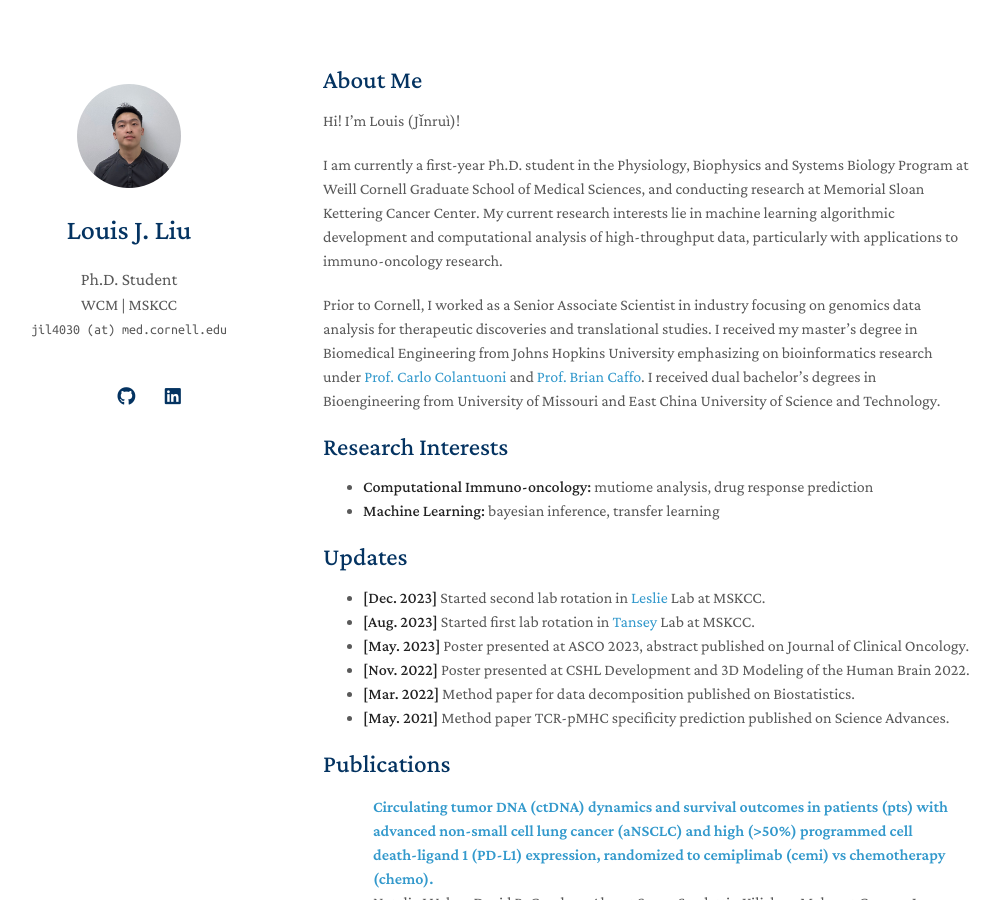
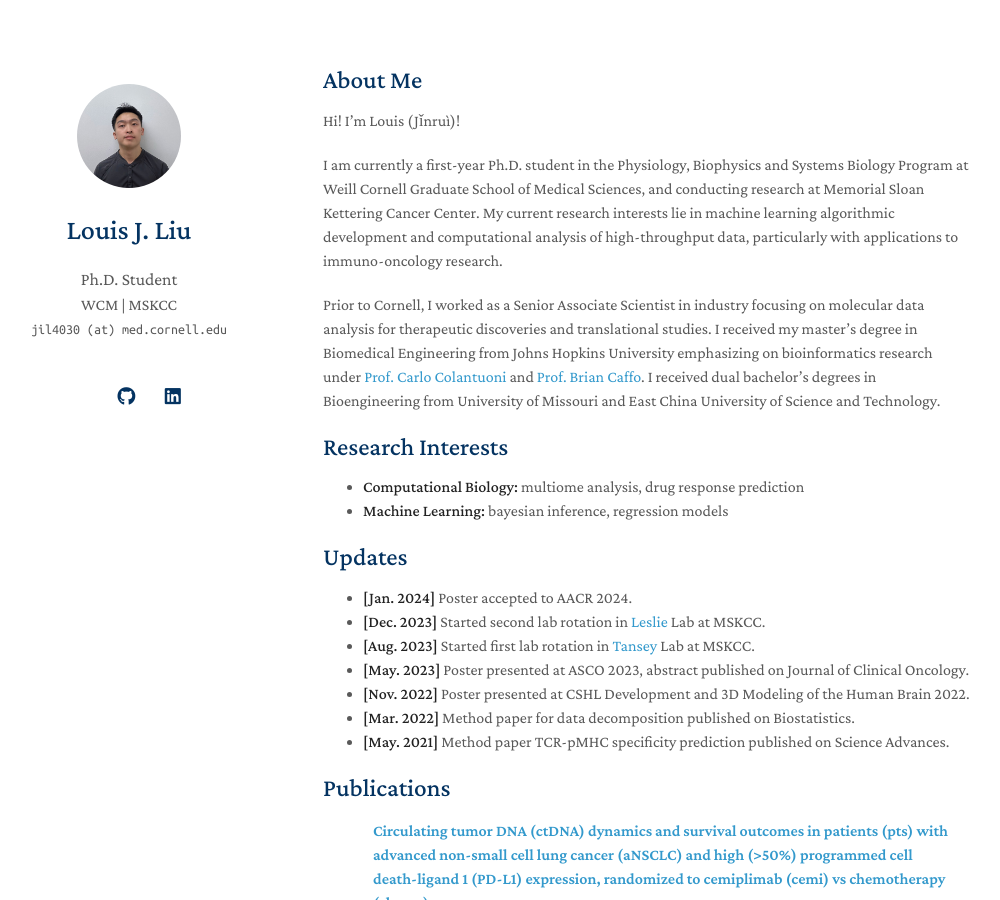
Before and after one commit to louis-jliu/louis-jliu.github.io, a Jekyll site: the page built from index.md, in a window 1280 px wide and 900 px high. Shown: the whole window, without its empty margins (147-1147 px from the left). Built offline with Jekyll 4.4.1, drawn with Linux system fonts in a browser that asks for light colours; nearby versions of some CDN libraries; a style sheet for code colours, icons or effects is not loaded; our own code applies the rules of GitHub Pages for plain Markdown files.

Commit message:
fix typo

```diff
--- a/index.md
+++ b/index.md
@@ -8,15 +8,16 @@ Hi! I'm Louis (Jǐnruì)!
 
 I am currently a first-year Ph.D. student in the Physiology, Biophysics and Systems Biology Program at Weill Cornell Graduate School of Medical Sciences, and conducting research at Memorial Sloan Kettering Cancer Center. My current research interests lie in machine learning algorithmic development and computational analysis of high-throughput data, particularly with applications to immuno-oncology research.
 
-Prior to Cornell, I worked as a Senior Associate Scientist in industry focusing on genomics data analysis for therapeutic discoveries and translational studies. I received my master's degree in Biomedical Engineering from Johns Hopkins University emphasizing on bioinformatics research under [Prof. Carlo Colantuoni](https://www.hopkinsmedicine.org/profiles/details/carlo-colantuoni) and [Prof. Brian Caffo](https://sites.google.com/view/bcaffo/home). I received dual bachelor's degrees in Bioengineering from University of Missouri and East China University of Science and Technology.
+Prior to Cornell, I worked as a Senior Associate Scientist in industry focusing on molecular data analysis for therapeutic discoveries and translational studies. I received my master's degree in Biomedical Engineering from Johns Hopkins University emphasizing on bioinformatics research under [Prof. Carlo Colantuoni](https://www.hopkinsmedicine.org/profiles/details/carlo-colantuoni) and [Prof. Brian Caffo](https://sites.google.com/view/bcaffo/home). I received dual bachelor's degrees in Bioengineering from University of Missouri and East China University of Science and Technology.
 
 ## Research Interests
 
-- **Computational Immuno-oncology:** mutiome analysis, drug response prediction
-- **Machine Learning:** bayesian inference, transfer learning
+- **Computational Biology:** multiome analysis, drug response prediction
+- **Machine Learning:** bayesian inference, regression models
 
 ## Updates
 
+- **[Jan. 2024]** Poster accepted to AACR 2024.
 - **[Dec. 2023]** Started second lab rotation in [Leslie](https://www.mskcc.org/research/ski/labs/christina-leslie) Lab at MSKCC.
 - **[Aug. 2023]** Started first lab rotation in [Tansey](https://wesleytansey.com/) Lab at MSKCC.
 - **[May. 2023]** Poster presented at ASCO 2023, abstract published on Journal of Clinical Oncology.
```
